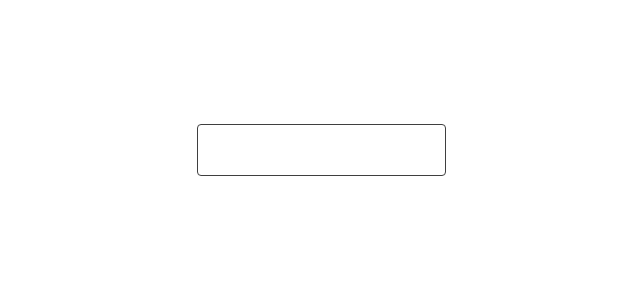
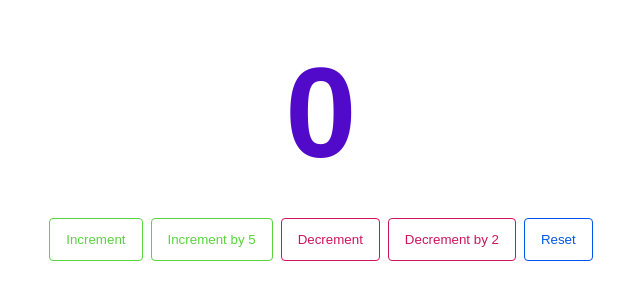
Before and after one commit to DemonDaddy22/ultimate-js-problem-bank, a Next.js app in the folder react/: page / in a window 1280 px wide. Shown: the part 250-550 px from the top of the page, without its empty margins (319-959 px from the left). Built offline with nearby package versions, Linux system fonts and the light colour scheme.

Commit message:
Implement a Counter with useCounter hook

```diff
--- a/react/src/app/page.tsx
+++ b/react/src/app/page.tsx
@@ -1,10 +1,10 @@
-import PhoneNumberInput from '@/components/PhoneNumberInput';
+import CounterWithHook from '@/components/CounterWithHook';
 import styles from '@/styles/page.module.css';
 
 const Home = () => {
   return (
     <main className={styles.main}>
-      <PhoneNumberInput />
+      <CounterWithHook />
     </main>
   );
 };
--- /dev/null
+++ b/react/src/components/CounterWithHook/index.tsx
@@ -0,0 +1,37 @@
+/**
+ * Implement a counter component that supports **increment, decrement, and reset** using a custom `useCounter` hook.
+ * Bonus: Add a prop to set the step value (e.g., increment by 5).
+ */
+
+'use client';
+import useCounter from '@/hooks/useCounter';
+import styles from '@/styles/counter-with-hook.module.css';
+
+const CounterWithHook: React.FC = () => {
+  const { count, increment, decrement, reset } = useCounter();
+
+  return (
+    <section className={styles.container}>
+      <h1 className={styles.count}>{count}</h1>
+      <div className={styles.buttonsContainer}>
+        <button className={styles.buttonIncrement} onClick={() => increment()}>
+          Increment
+        </button>
+        <button className={styles.buttonIncrement} onClick={() => increment(5)}>
+          Increment by 5
+        </button>
+        <button className={styles.buttonDecrement} onClick={() => decrement()}>
+          Decrement
+        </button>
+        <button className={styles.buttonDecrement} onClick={() => decrement(2)}>
+          Decrement by 2
+        </button>
+        <button className={styles.buttonReset} onClick={() => reset()}>
+          Reset
+        </button>
+      </div>
+    </section>
+  );
+};
+
+export default CounterWithHook;
--- /dev/null
+++ b/react/src/hooks/useCounter.ts
@@ -0,0 +1,30 @@
+import { useState } from 'react';
+
+const useCounter = (initial: number = 0, step: number = 1) => {
+  const [count, setCount] = useState<number>(initial);
+
+  const updateCount = (diff: number) => {
+    setCount(prev => prev + diff);
+  };
+
+  const handleIncrement = (customStep: number = step) => {
+    updateCount(customStep);
+  };
+
+  const handleDecrement = (customStep: number = step) => {
+    updateCount(-customStep);
+  };
+
+  const handleReset = (resetTo: number = initial) => {
+    setCount(resetTo);
+  };
+
+  return {
+    count,
+    increment: handleIncrement,
+    decrement: handleDecrement,
+    reset: handleReset,
+  };
+};
+
+export default useCounter;
--- /dev/null
+++ b/react/src/styles/counter-with-hook.module.css
@@ -0,0 +1,52 @@
+.container {
+  display: flex;
+  flex-direction: column;
+  align-items: center;
+  gap: 2rem;
+  padding: 10rem;
+  margin: 0 auto;
+}
+
+.count {
+  font-size: 8rem;
+  color: #510AC9;
+  letter-spacing: 0.25px;
+}
+
+.buttonsContainer {
+  display: flex;
+  gap: 0.5rem;
+  align-items: center;
+  justify-content: center;
+}
+
+.button {
+  outline: none;
+  background-color: transparent;
+  cursor: pointer;
+  padding: 0.8rem 1rem;
+  border-radius: 0.25rem;
+  transition: filter 0.25s;
+}
+
+.buttonIncrement {
+  composes: button;
+  border: 1px solid #5AD33E;
+  color: #5AD33E;
+}
+
+.buttonDecrement {
+  composes: button;
+  border: 1px solid #CE145E;
+  color: #CE145E;
+}
+
+.buttonReset {
+  composes: button;
+  border: 1px solid #0055EE;
+  color: #0055EE;
+}
+
+.button:hover {
+  filter: brightness(0.75);
+}
```
Also changed, not shown: 1 other file (tests, documents, lock files or other folders).
